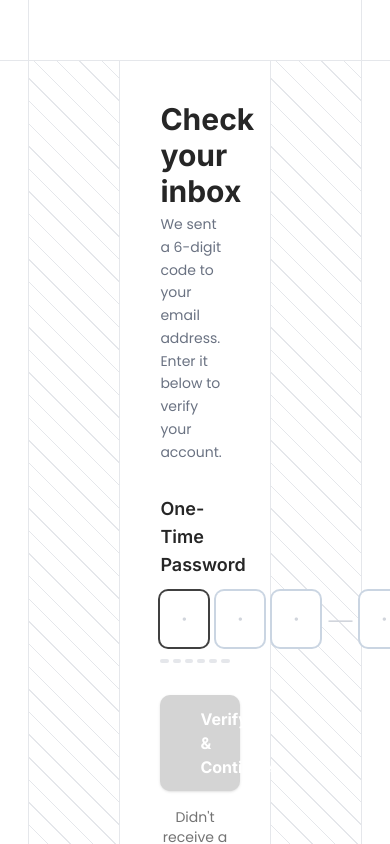
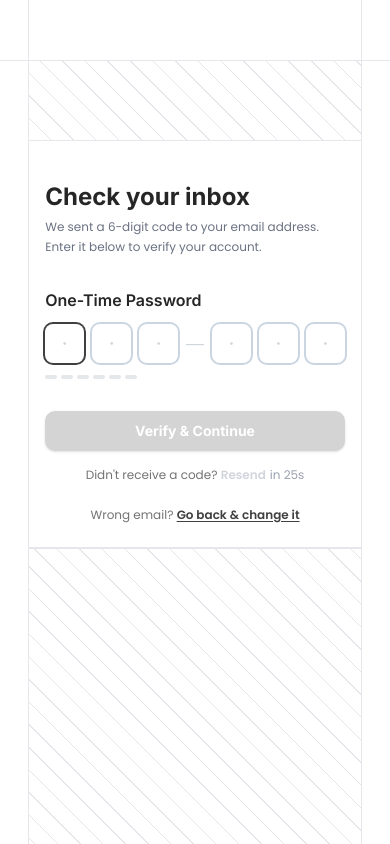
Before and after one commit to DevpratapTomar2005/prod-track, a React (Vite) app in the folder frontend/: page /auth/verify-otp in a window 390 px wide. Shown: the top 844 px of the page. Built offline with nearby package versions, Linux system fonts and the light colour scheme.

Commit message:
ADD: Make Verify OTP Responsive

```diff
--- a/frontend/src/components/VerifyOTP.tsx
+++ b/frontend/src/components/VerifyOTP.tsx
@@ -1,4 +1,4 @@
-import { useRef, useState, useEffect } from "react";
+import { useRef, useState, useEffect, Fragment } from "react";
 
 const TOTAL_DIGITS = 6;
 
@@ -86,16 +86,16 @@
   const isFilled = otp.join("").length === TOTAL_DIGITS;
 
   return (
-    <div className="flex justify-center">
-      <div className="w-[30%] border-r border-gray-200 min-h-[calc(100vh-61px)] bg-[repeating-linear-gradient(45deg,transparent,transparent_15px,#e5e7eb_15px,#e5e7eb_16px)]"></div>
+    <div className="flex justify-center max-[700px]:flex-col max-[700px]:min-h-screen max-[1050px]:justify-between">
+      <div className="w-[30%] border-r border-gray-200 min-h-[calc(100vh-61px)] bg-[repeating-linear-gradient(45deg,transparent,transparent_15px,#e5e7eb_15px,#e5e7eb_16px)] max-[700px]:w-full max-[700px]:min-h-[80px] max-[700px]:border-b max-[700px]:border-r-0 max-[800px]:w-[15%] max-[1050px]:w-[20%] max-[500px]:min-h-[80px] max-[350px]:min-h-[80px]"></div>
 
-      <div className="w-[45%] bg-white relative z-1">
-        <div className="mx-10 mb-6 mt-10">
-          <div className="mb-8">
-            <h2 className="font-inter text-3xl font-bold text-neutral-800 mb-1">
+      <div className="w-[45%] max-[700px]:w-full max-[1050px]:w-[60%] bg-white relative z-1">
+        <div className="mx-10 mb-6 mt-10 max-[700px]:max-w-[350px] max-[800px]:mx-auto max-[850px]:mx-7 max-[500px]:mx-4 max-[500px]:max-w-full max-[380px]:mx-3 max-[380px]:mt-6 max-[350px]:mx-2.5 max-[350px]:mt-4">
+          <div className="mb-8 max-[380px]:mb-5 max-[350px]:mb-4">
+            <h2 className="font-inter text-3xl font-bold text-neutral-800 mb-1 max-[500px]:text-2xl max-[380px]:text-xl max-[350px]:text-lg">
               Check your inbox
             </h2>
-            <p className="font-poppins text-gray-500 text-sm leading-relaxed">
+            <p className="font-poppins text-gray-500 text-sm leading-relaxed max-[500px]:text-xs max-[380px]:text-[11px] max-[380px]:leading-snug max-[350px]:text-[10px]">
               We sent a 6-digit code to your email address.
               <br />
               Enter it below to verify your account.
@@ -103,11 +103,11 @@
           </div>
 
           <div className="mb-2">
-            <label className="text-lg font-inter font-semibold text-neutral-800 block mb-3">
+            <label className="text-lg font-inter font-semibold text-neutral-800 block mb-3 max-[500px]:text-base max-[380px]:text-sm max-[380px]:mb-2 max-[350px]:text-xs max-[350px]:mb-1.5">
               One-Time Password
             </label>
             <div
-              className={`flex items-center gap-2 ${shake ? "animate-[shake_0.4s_ease-in-out]" : ""}`}
+              className={`flex items-center gap-2 max-[500px]:w-full max-[380px]:gap-1 max-[350px]:gap-0.5 ${shake ? "animate-[shake_0.4s_ease-in-out]" : ""}`}
               onPaste={handlePaste}
               style={
                 shake
@@ -118,9 +118,9 @@
               }
             >
               {Array.from({ length: TOTAL_DIGITS }).map((_, i) => (
-                <div key={i} className="flex items-center gap-2">
+                <Fragment key={i}>
                   {i === 3 && (
-                    <span className="text-gray-300 font-light text-2xl select-none">
+                    <span className="text-gray-300 font-light text-2xl select-none shrink-0 max-[500px]:text-lg max-[380px]:text-base max-[350px]:text-sm">
                       —
                     </span>
                   )}
@@ -135,7 +135,12 @@
                     onChange={(e) => handleChange(i, e.target.value)}
                     onKeyDown={(e) => handleKeyDown(i, e)}
                     className={`
-                      h-14 w-12 text-center text-xl font-bold font-inter
+                      h-14 w-12 text-center text-xl font-bold font-inter shrink-0
+                      max-[500px]:h-auto max-[500px]:w-auto max-[500px]:flex-1
+                      max-[500px]:aspect-square max-[500px]:shrink
+                      max-[500px]:max-w-[48px] max-[500px]:min-w-[38px]
+                      max-[500px]:text-base max-[380px]:text-sm
+                      max-[350px]:min-w-[32px] max-[350px]:text-xs
                       appearance-none focus:outline-none
                       text-neutral-800 placeholder:text-gray-300
                       ring-2 rounded-md
@@ -148,17 +153,19 @@
                     `}
                     placeholder="·"
                   />
-                </div>
+                </Fragment>
               ))}
             </div>
           </div>
 
-          <div className="flex gap-1 mb-8 mt-3">
+          <div className="flex gap-1 mb-8 mt-3 max-[380px]:mb-5 max-[380px]:mt-2 max-[350px]:mb-4 max-[350px]:mt-1.5 max-[350px]:gap-0.5">
             {Array.from({ length: TOTAL_DIGITS }).map((_, i) => (
               <div
                 key={i}
                 className={`h-1 rounded-full transition-all duration-300 ease-in-out ${
-                  otp[i] ? "w-6 bg-cyan-400" : "w-3 bg-gray-200"
+                  otp[i]
+                    ? "w-6 bg-cyan-400 max-[380px]:w-4 max-[350px]:w-3"
+                    : "w-3 bg-gray-200 max-[380px]:w-2 max-[350px]:w-1.5"
                 }`}
               />
             ))}
@@ -169,7 +176,10 @@
               onClick={handleVerify}
               className={`
                 rounded-lg w-full px-10 py-3 font-bold font-inter text-white cursor-pointer shadow
-                transition-colors duration-150 ease-in-out
+                transition-colors duration-150 ease-in-out max-[800px]:w-[360px] max-[800px]:mx-auto
+                max-[500px]:w-full max-[500px]:px-4 max-[500px]:py-2.5 max-[500px]:text-sm
+                max-[380px]:px-2 max-[380px]:py-2 max-[380px]:text-xs
+                max-[350px]:px-1.5 max-[350px]:py-1.5 max-[350px]:text-[11px]
                 ${
                   isFilled
                     ? "bg-neutral-800 hover:bg-neutral-700"
@@ -182,7 +192,7 @@
           </div>
 
           <div className="text-center">
-            <p className="text-sm text-neutral-500 font-poppins">
+            <p className="text-sm text-neutral-500 font-poppins max-[500px]:text-xs max-[380px]:text-[11px] max-[350px]:text-[10px]">
               Didn't receive a code?{" "}
               <button
                 onClick={handleResend}
@@ -200,8 +210,8 @@
               )}
             </p>
           </div>
-          <div className="mt-6 text-center">
-            <p className="text-sm text-neutral-500 font-poppins">
+          <div className="mt-6 text-center max-[380px]:mt-4 max-[350px]:mt-3">
+            <p className="text-sm text-neutral-500 font-poppins max-[500px]:text-xs max-[380px]:text-[11px] max-[350px]:text-[10px]">
               Wrong email?{" "}
               <a
                 href="/register"
@@ -213,9 +223,9 @@
           </div>
         </div>
 
-        <div className="w-full bg-gray-200 h-px mb-10 relative left-0"></div>
+        <div className="w-full bg-gray-200 h-px mb-10 relative left-0 max-[700px]:mb-0"></div>
       </div>
-      <div className="w-[30%] border-l border-gray-200 min-h-[calc(100vh-61px)] bg-[repeating-linear-gradient(45deg,transparent,transparent_15px,#e5e7eb_15px,#e5e7eb_16px)]"></div>
+      <div className="w-[30%] border-l border-gray-200 min-h-[calc(100vh-61px)] bg-[repeating-linear-gradient(45deg,transparent,transparent_15px,#e5e7eb_15px,#e5e7eb_16px)] max-[700px]:w-full max-[700px]:min-h-[60px] max-[700px]:flex-1 max-[700px]:border-t max-[700px]:border-l-0 max-[800px]:w-[15%] max-[1050px]:w-[20%]"></div>
 
       {/* Shake keyframe injected inline */}
       <style>{`
```
